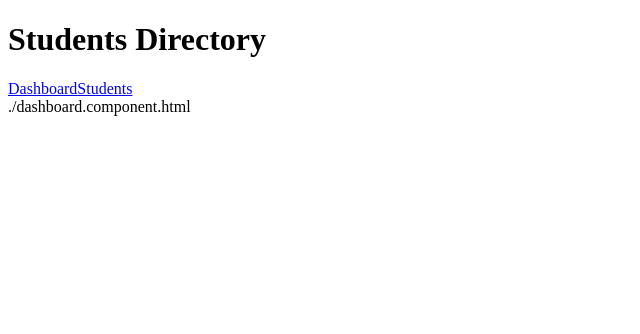
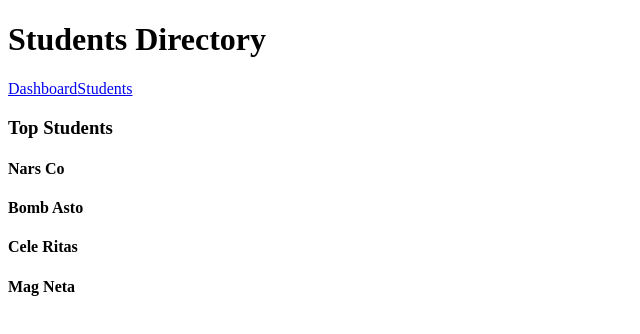
Before and after one commit to sychi77/Angular2App, an Angular app: page /dashboard in a window 1280 px wide. Shown: the top 334 px of the page, without its empty margins (0-640 px from the left). Built offline with nearby package versions, Linux system fonts and the light colour scheme.

Commit message:
Add dashboard ngonit

```diff
--- a/src/app/dashboard.component.ts
+++ b/src/app/dashboard.component.ts
@@ -1,7 +1,17 @@
-import { Component } from '@angular/core';
+import { Component, OnInit } from '@angular/core';
+
+import { Student } from './student';
+import { StudentService }         from './student.service';
 
 @Component({
   selector: 'my-dashboard',
-  template: './dashboard.component.html'
+  templateUrl: './dashboard.component.html'
 })
-export class DashboardComponent { }
+export class DashboardComponent implements OnInit{
+    students: Student[] = [];
+    constructor(private studentService: StudentService){ }
+    ngOnInit(): void {
+        this.studentService.getStudents()
+         .then(students => this.students = students.slice(1,5));
+    }
+ }
```
